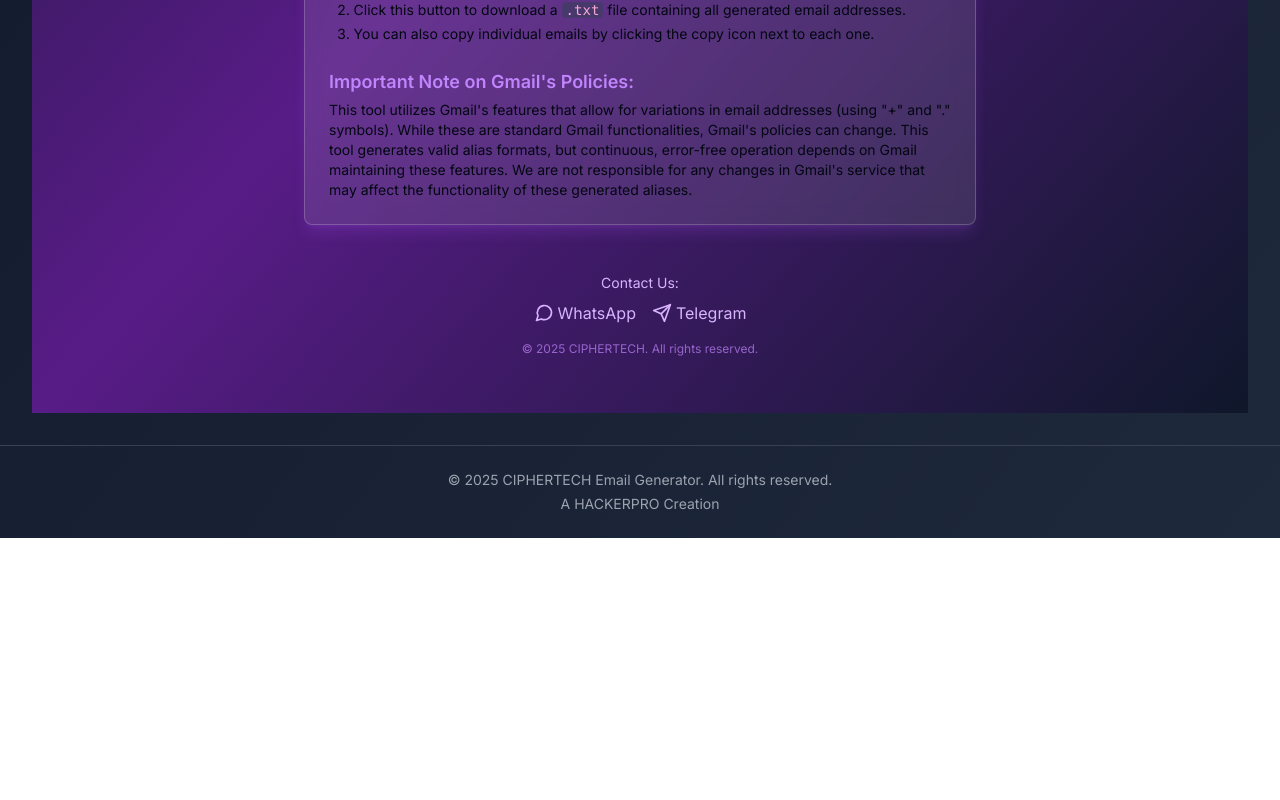
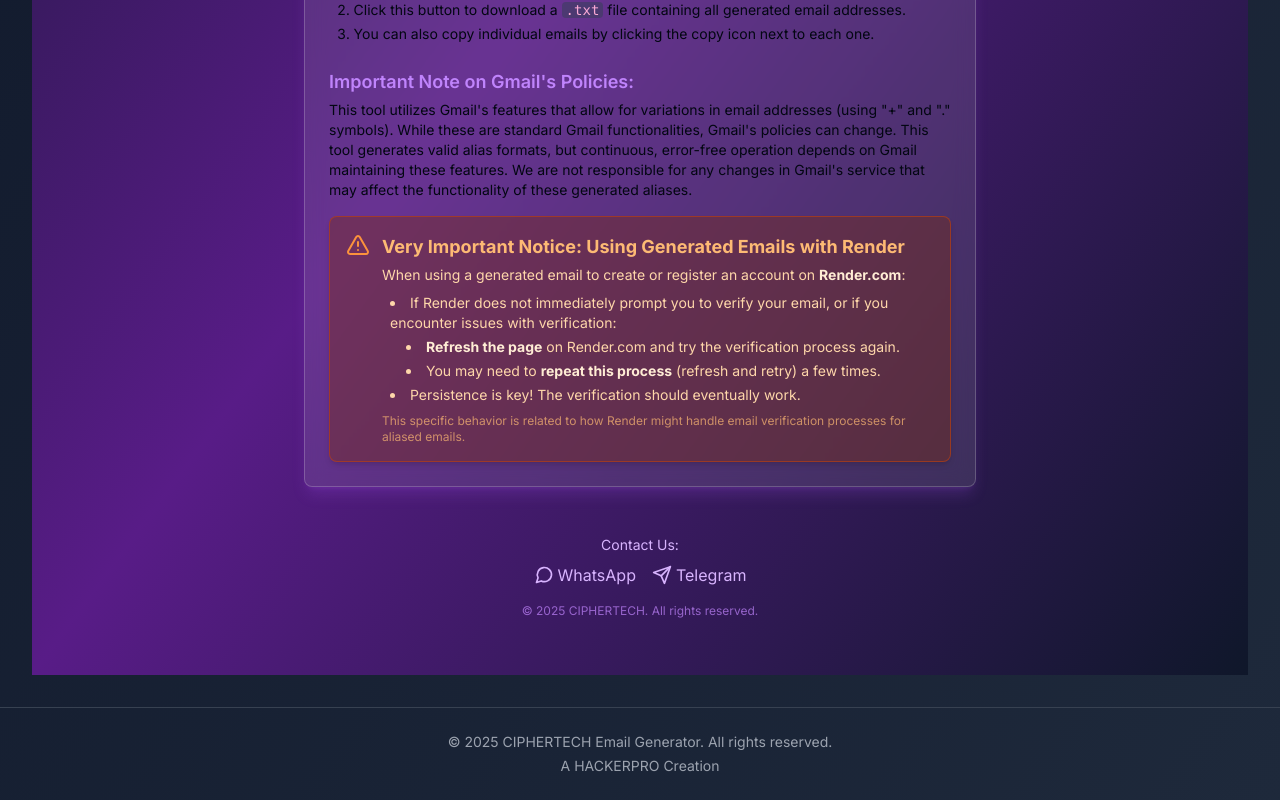
Before and after one commit to Kingjibes/EMAIL-GENERATOR, a React (Vite) app: page / in a window 1280 px wide. Shown: the part 1085-1885 px from the top of the page. Before the commit the page ends 1623 px from the top, so only its background shows below. Built offline with nearby package versions, Linux system fonts and the light colour scheme.

Commit message:
Update HowToUseSection.jsx

```diff
--- a/src/components/emailGenerator/HowToUseSection.jsx
+++ b/src/components/emailGenerator/HowToUseSection.jsx
@@ -1,6 +1,7 @@
 import React from 'react';
     import { motion } from 'framer-motion';
     import { Card, CardContent, CardHeader, CardTitle } from '@/components/ui/card';
+    import { AlertTriangle } from 'lucide-react';
 
     const HowToUseSection = () => {
       return (
@@ -39,6 +40,31 @@
                     This tool utilizes Gmail's features that allow for variations in email addresses (using "+" and "." symbols). While these are standard Gmail functionalities, Gmail's policies can change. This tool generates valid alias formats, but continuous, error-free operation depends on Gmail maintaining these features. We are not responsible for any changes in Gmail's service that may affect the functionality of these generated aliases.
                 </p>
               </div>
+
+              <div className="mt-6 p-4 bg-orange-900/40 border border-orange-700/60 rounded-lg shadow-md">
+                <div className="flex items-start">
+                  <AlertTriangle className="h-6 w-6 mr-3 text-orange-400 flex-shrink-0" />
+                  <div>
+                    <h4 className="font-bold text-orange-300 text-lg mb-1">Very Important Notice: Using Generated Emails with Render</h4>
+                    <p className="text-orange-200 text-sm">
+                      When using a generated email to create or register an account on <strong className="text-orange-100">Render.com</strong>:
+                    </p>
+                    <ul className="list-disc list-inside space-y-1 mt-2 text-orange-200 pl-2">
+                      <li>If Render does not immediately prompt you to verify your email, or if you encounter issues with verification:</li>
+                      <li className="ml-4">
+                        <strong className="text-orange-100">Refresh the page</strong> on Render.com and try the verification process again.
+                      </li>
+                      <li className="ml-4">
+                        You may need to <strong className="text-orange-100">repeat this process</strong> (refresh and retry) a few times.
+                      </li>
+                      <li>Persistence is key! The verification should eventually work.</li>
+                    </ul>
+                    <p className="text-xs text-orange-300/70 mt-2">
+                      This specific behavior is related to how Render might handle email verification processes for aliased emails.
+                    </p>
+                  </div>
+                </div>
+              </div>
             </CardContent>
           </Card>
         </motion.section>
```
